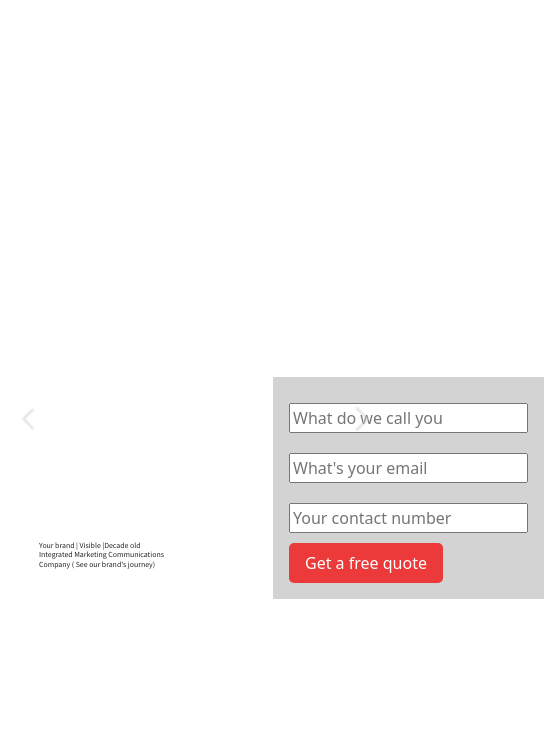
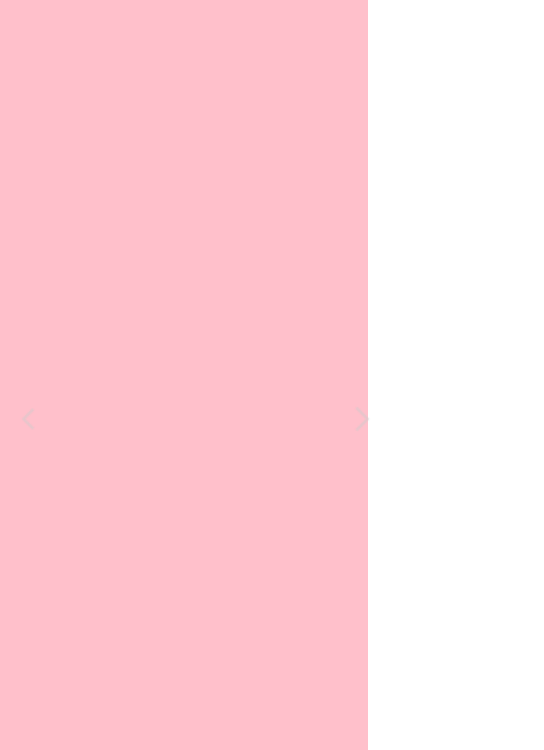
Before and after one commit to ridam258/triangularDot, a plain HTML site: page index.html in a window 390 px wide. Shown: the part 94-844 px from the top of the page, 544 px wide, since content can reach past the window. Drawn offline with nearby package versions, Linux system fonts and the light colour scheme.

Commit message:
fixedcarousel

```diff
--- a/index.html
+++ b/index.html
@@ -128,7 +128,7 @@
       </div>
     </nav>
     <!-- CAROUSEL -->
-    <section class="carouselSection">
+    <section class="carouselSection" style="position: relative">
       <div
         id="carouselExampleIndicators"
         class="carousel slide"
@@ -159,7 +159,7 @@
         <div class="carousel-inner">
           <div class="carousel-item active">
             <div
-              style="width: 100%; height: 100vh; background-color: white"
+              style="width: 100%; height: 100vh; background-color: pink"
             ></div>
           </div>
           <div class="carousel-item">
--- a/styles.css
+++ b/styles.css
@@ -15,11 +15,7 @@
   padding: 0rem 5rem;
   background-color: #fff;
 }
-.carouselSection {
-  /* position: absolute;
-  width: 100%;
-  height: 100vh; */
-}
+
 .carousel-indicators [data-bs-target] {
   width: 15px;
   height: 15px;
@@ -45,18 +41,19 @@
   font-size: 2vw;
 }
 .carouselContent {
-  position: relative;
+  position: absolute;
   bottom: 300px;
   left: 10vw;
+  display: flex;
 }
 .carouselForm {
   background-color: lightgray;
-  padding: 1rem;
+  padding: 2rem;
   display: inline-block;
   /* width: 30%; */
-  position: relative;
-  bottom: 500px;
-  left: 70vw;
+  position: absolute;
+  bottom: 250px;
+  left: 59vw;
 }
 .carouselForm input {
   margin: 10px 0;
@@ -209,6 +206,28 @@
     margin-left: 1rem;
     margin-top: 0.5rem;
   }
+  .carouselContent h3 {
+    font-size: 16px;
+    text-align: center;
+  }
+  .carouselContent {
+    justify-content: center;
+    position: initial;
+  }
+  .carouselForm {
+    padding: 1rem;
+    position: initial;
+    display: flex;
+    justify-content: center;
+    background-color: #fff;
+  }
+  .carouselForm form {
+    background-color: lightgray;
+    padding: 2rem;
+  }
+  .carouselForm input {
+    margin: 10px 0;
+  }
   .descriptionSection {
     padding: 3rem 0;
   }
```
